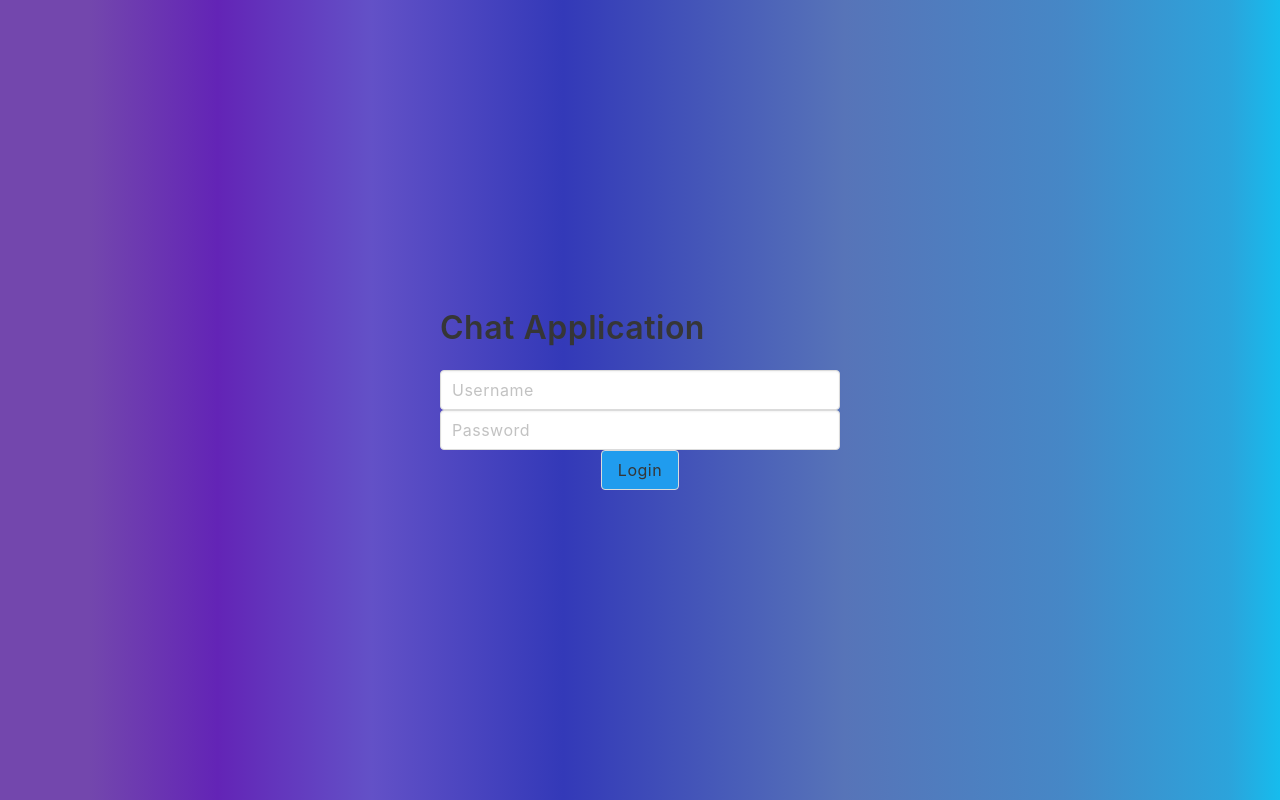
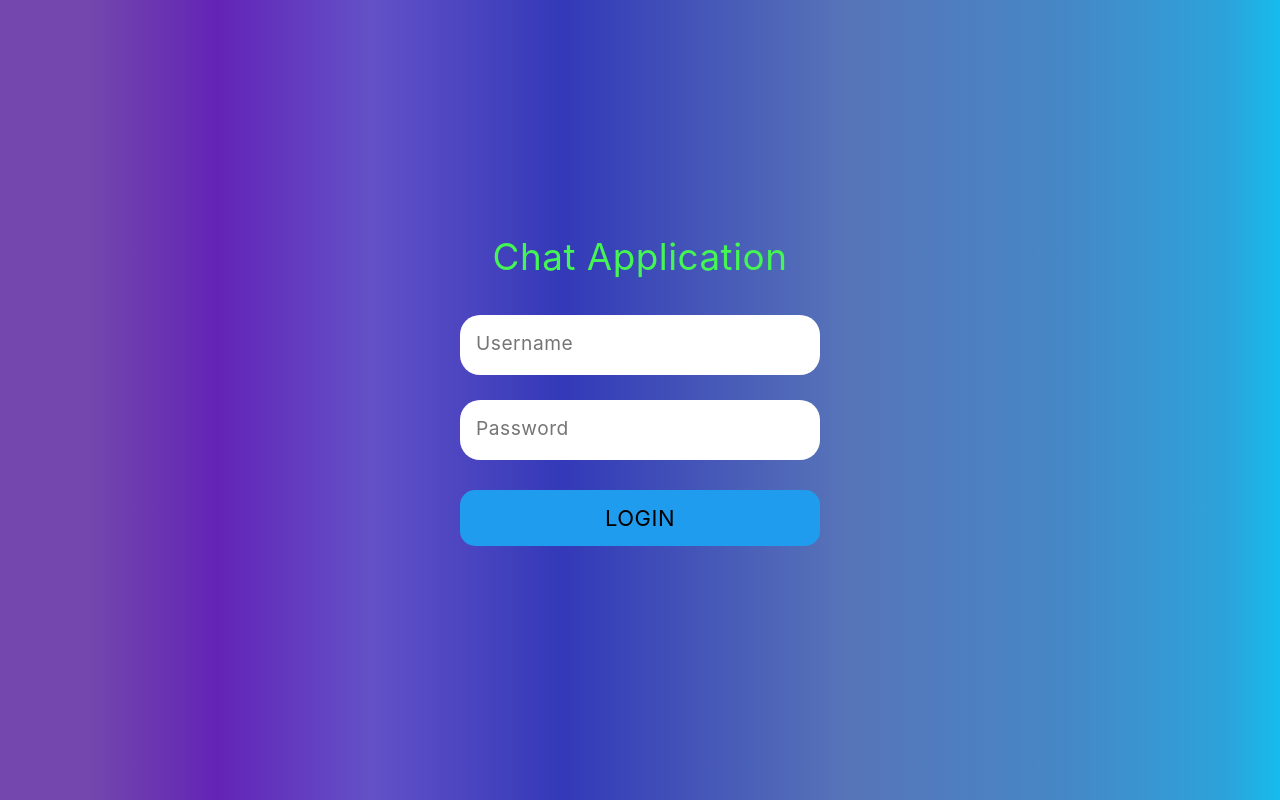
Before and after one commit to ankitchoudhary-vcf/Chat-Application, a React (Create React App) app: page /#/ in a window 1280 px wide. Built offline with nearby package versions, Linux system fonts and the light colour scheme.

Commit message:
Login from updated

```diff
--- a/src/Component/LoginForm.js
+++ b/src/Component/LoginForm.js
@@ -1,55 +1,96 @@
-import React from 'react'
-import { useState } from 'react'
-import axios from 'axios'
+import React from "react";
+import { useState, useEffect } from "react";
+import axios from "axios";
+import { Redirect } from "react-router-dom";
 
 export const LoginForm = () => {
-    const [username, setUsername] = useState('');
-    const [password, setPassword] = useState('');
-    const [error, setError] = useState('');
+  const [username, setUsername] = useState("");
+  const [password, setPassword] = useState("");
+  const [error, setError] = useState("");
+  const [loginStatus, setLoginStatus] = useState("");
+
+  useEffect(() => {
+    if (loginStatus) {
+      return () => {
+        <Redirect to="/dashboard" />;
+      };
+    }
+  }, [loginStatus]);
 
   const handleSubmit = async (e) => {
-        e.preventDefault()
+    e.preventDefault();
 
-        const authObject = {'Project-ID': "4fcca4fa-bb1b-4bee-a528-a61f5c13a6c4", 'User-Name': username, 'User-Secret': password }
+    const authObject = {
+      "Project-ID": "4fcca4fa-bb1b-4bee-a528-a61f5c13a6c4",
+      "User-Name": username,
+      "User-Secret": password,
+    };
 
     try {
       // username | password => chat engine -> give message
-            await axios.get('https://api.chatengine.io/chats', { headers: authObject })
+      await axios.get("https://api.chatengine.io/chats", {
+        headers: authObject,
+      });
 
       // works out -> logged in
-            localStorage.setItem('username', username)
-            localStorage.setItem('password', password)
+      localStorage.setItem("username", username);
+      localStorage.setItem("password", password);
 
-            window.location.reload();
+      setLoginStatus(true);
+
+    } catch (err) {
+      // error -> incorrect credentials ...
+      setError(
+        `Oops, incorrect credentials, try again with correct credentials.`
+      );
+      setUsername("");
+      setPassword("");
     }
-        catch (err) {
-            // error -> incorrect credentials ...
-            setError(`Oops, incorrect credentials, try again with correct credentials.`);
-            setUsername('');
-            setPassword('');
-        }
+  };
+
+  if (localStorage.getItem("username")) {
+    return (
+      <>
+        <Redirect to="/dashboard" />
+      </>
+    );
   }
 
   return (
     <div className="wrapper">
       <div className="form">
-                <h1 className="title">Chat Application</h1>
+        <h1 className="login-title">Chat Application</h1>
         <form onSubmit={handleSubmit}>
-                    <input type="text" value={username} onChange={ (e) => setUsername(e.target.value)} className="input" placeholder="Username" required />
-                    <input type="password" value={password} onChange={ (e) => setPassword(e.target.value)} className="input" placeholder="Password" required />
+          <input
+            type="text"
+            value={username}
+            onChange={(e) => setUsername(e.target.value)}
+            className="login-input"
+            placeholder="Username"
+            required
+          />
+          <input
+            type="password"
+            value={password}
+            onChange={(e) => setPassword(e.target.value)}
+            className="login-input"
+            placeholder="Password"
+            required
+          />
           <div align="center">
-                        <button type="submit" className="button" style={{backgroundColor: '#209cee'}}>
+            <button
+              type="submit"
+              className="login-button"
+              style={{ backgroundColor: "#209cee" }}
+            >
               <span>Login</span>
             </button>
           </div>
-                    <h2 className="error">
-                        {error}
-                    </h2>
+          <h2 className="login-error">{error}</h2>
         </form>
       </div>
     </div>
-    )
-}
-
+  );
+};
 
 export default LoginForm;
```
Lines whose indentation alone changed are shown as unchanged.
